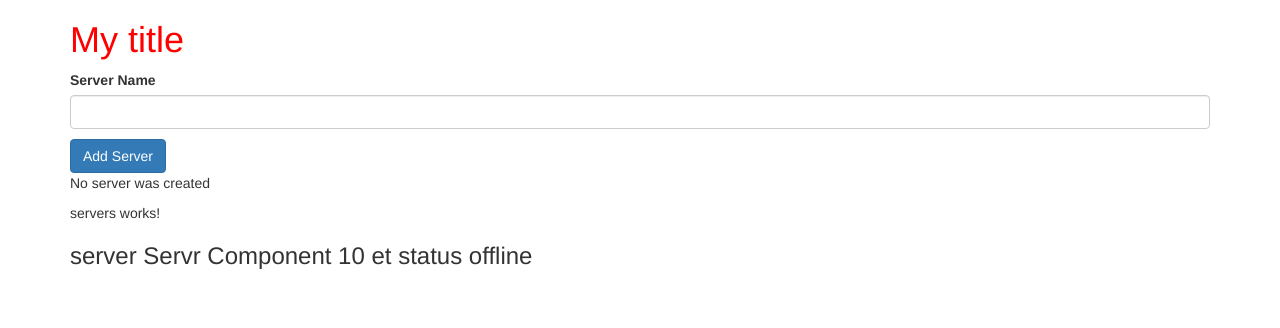
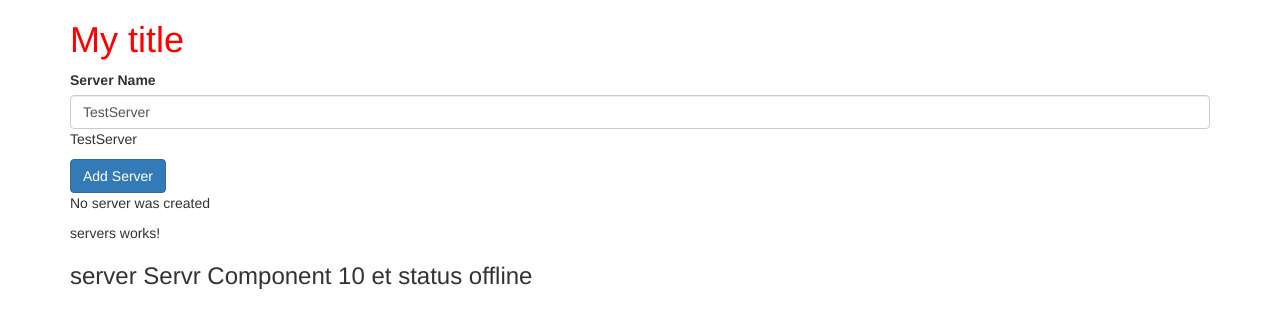
Before and after one commit to ibrahimadiakhate/angular_project, an Angular app: page / in a window 1280 px wide. Shown: the top 328 px of the page. Built offline with nearby package versions, Linux system fonts and the light colour scheme.

Commit message:
Liaison bidirectionnelle FngModel

```diff
--- a/src/app/servers/servers.component.html
+++ b/src/app/servers/servers.component.html
@@ -1,7 +1,10 @@
 <label>Server Name</label>
+<!-- <input type="text"
+class="form-control"
+(input)="onUpdateServerName($event)"> -->
 <input type="text"
 class="form-control"
-(input)="onUpdateServerName($event)">
+[(ngModel)]="serverName">
 <p>{{ serverName }}</p>
 <button class="btn btn-primary" [disabled] = "!allowNewServer"
 (click)="onCreateServer()"> Add Server </button>
--- a/src/app/servers/servers.component.ts
+++ b/src/app/servers/servers.component.ts
@@ -9,7 +9,7 @@
 export class ServersComponent implements OnInit {
   allowNewServer = false;
   serverCreationStatus = "No server was created";
-  serverName="";
+  serverName="TestServer";
   constructor() {
 
     setTimeout(() =>{
```
Also changed, not shown: src/app/app.module.ts (+5 -2 lines).
